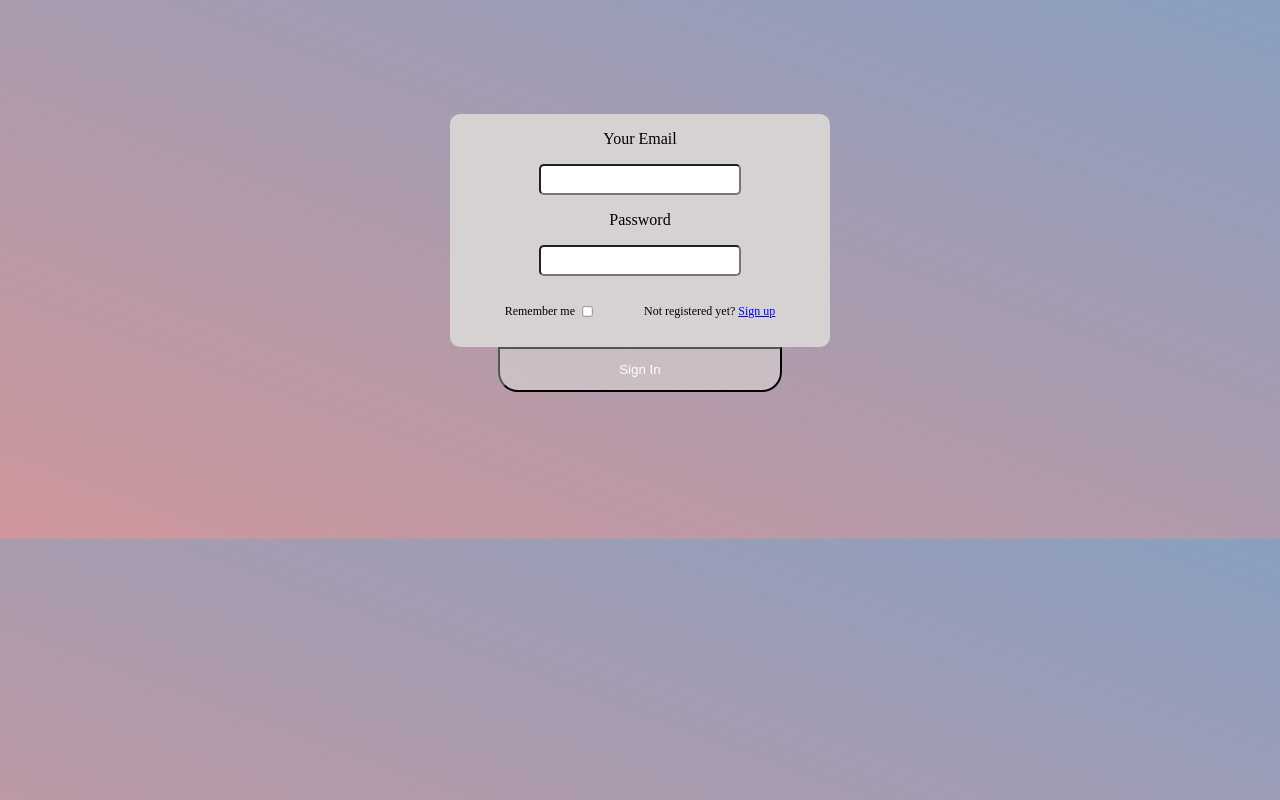
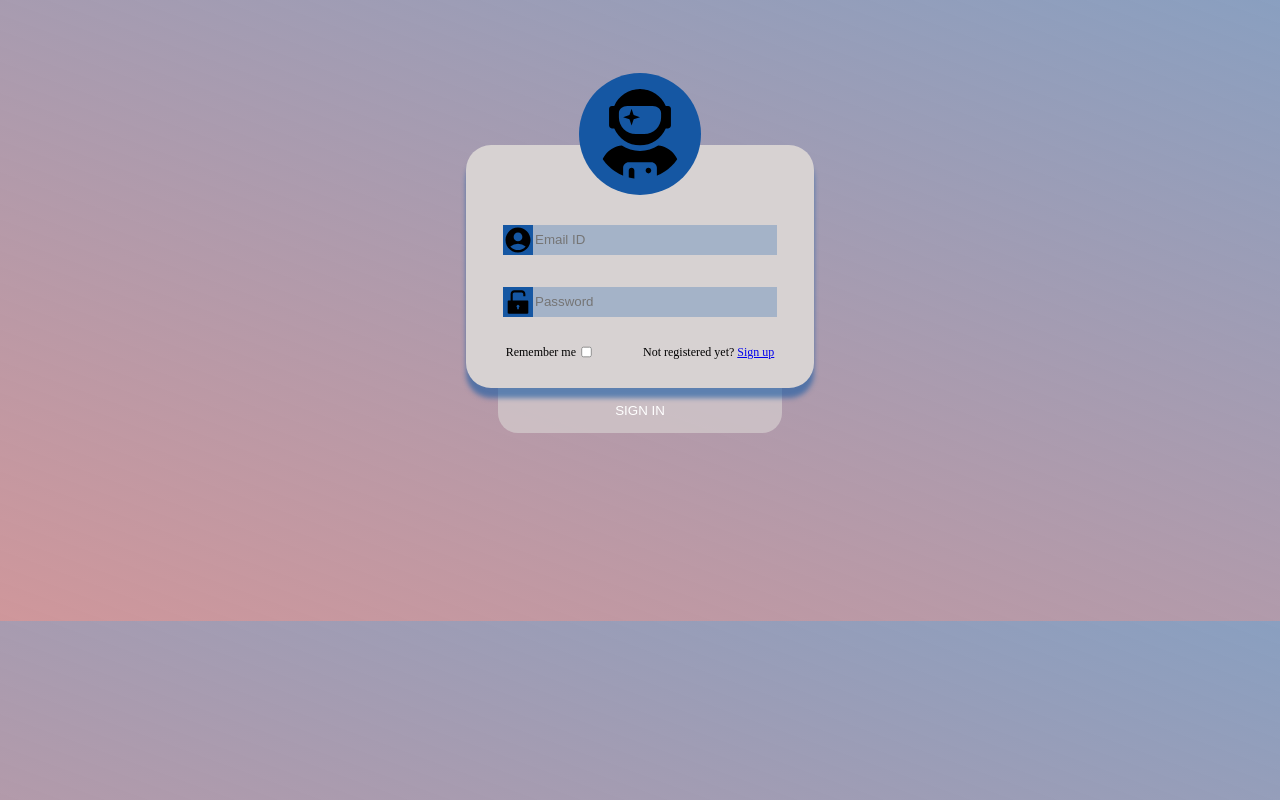
Before and after one commit to FlorianAutricque/exercise, a React (Vite) app in the folder 01 React form/: page / in a window 1280 px wide. Built offline with nearby package versions, Linux system fonts and the light colour scheme.

Commit message:
some styling

```diff
--- a/01 React form/package.json
+++ b/01 React form/package.json
@@ -12,6 +12,7 @@
   "dependencies": {
     "react": "^18.2.0",
     "react-dom": "^18.2.0",
+    "react-icons": "^4.11.0",
     "react-router-dom": "^6.16.0"
   },
   "devDependencies": {
--- a/01 React form/src/components/SignInForm.jsx
+++ b/01 React form/src/components/SignInForm.jsx
@@ -1,6 +1,10 @@
 import { Link } from "react-router-dom";
-import styles from "./Form.module.css";
+import styles from "./SignInForm.module.css";
 import { useState } from "react";
+
+import { MdAccountCircle } from "react-icons/md";
+import { AiFillUnlock } from "react-icons/ai";
+import { FaUserAstronaut } from "react-icons/fa";
 
 function SignInForm() {
   const [show, setShow] = useState(false);
@@ -14,24 +18,34 @@ function SignInForm() {
     <div>
       {show ? (
         <>
-          <div className={styles.secondaryContainer}>
+          <div className={styles.sucessMessageLogin}>
             <p>Welcome!</p>
-            <button onClick={handleShow}>Go back</button>
+            <button onClick={handleShow} className={styles.buttonGoBack}>
+              Go back
+            </button>
           </div>
         </>
       ) : (
         <div className={styles.mainContainer}>
+          <FaUserAstronaut size={90} className={styles.mainIcon} />
           <div className={styles.secondaryContainer}>
             <form className={styles.formContainer}>
-              <label htmlFor="email">Your Email</label>
-              <input type="email" required />
-
-              <label htmlFor="password">Password</label>
-              <input type="password" required />
+              <span>
+                <label htmlFor="email" className={styles.icons}>
+                  <MdAccountCircle size={30} />
+                </label>
+                <input type="email" placeholder="Email ID" required />
+              </span>
+              <span>
+                <label htmlFor="password" className={styles.icons}>
+                  <AiFillUnlock size={30} />
+                </label>
+                <input type="password" placeholder="Password" required />
+              </span>
             </form>
 
             <span>
-              <label>Remember me &nbsp;</label>
+              <label>Remember me </label>
               <input type="checkbox" />
               <p>Not registered yet?</p> &nbsp;
               <Link to="/signup">Sign up</Link>
@@ -42,7 +56,7 @@ function SignInForm() {
             onClick={handleShow}
             className={styles.signButton}
           >
-            Sign In
+            SIGN IN
           </button>
         </div>
       )}
--- a/01 React form/src/components/Form.module.css
+++ b/01 React form/src/components/SignInForm.module.css
@@ -10,14 +10,15 @@
 
 .secondaryContainer {
   background-color: rgb(215, 210, 210);
-  border-radius: 10px;
+  border-radius: 25px;
   padding: 1rem;
   display: flex;
   flex-direction: column;
   align-items: center;
   justify-content: center;
   gap: 1rem;
-  width: 55%;
+  width: 50%;
+  box-shadow: 0px 10px 5px #1557a39a;
 }
 
 .secondaryContainer span {
@@ -38,34 +39,28 @@
   display: flex;
   flex-direction: column;
   align-items: center;
-  gap: 1rem;
+  gap: 2rem;
   margin: auto;
   width: 70%;
+  margin-top: 4rem;
 }
 
-.errormessage {
-  color: red;
-  margin-top: 0;
-  margin-bottom: 0;
+.formContainer > span > input {
+  width: 15rem;
 }
 
-.successMessage {
-  position: fixed;
-  top: 50%;
-  left: 50%;
-  transform: translate(-50%, -50%);
-  color: black;
-  padding: 20px;
-  border: solid 1px black;
-  border-radius: 5px;
-  background-color: white;
+.icons {
+  background-color: #1557a3;
+  display: flex;
+  align-items: center;
+  justify-content: center;
 }
 
 input {
-  width: 80%;
-  margin: auto;
-  height: 25px;
-  border-radius: 5px;
+  height: 28px;
+  border: none;
+  background-color: #7495be82;
+  outline: none;
 }
 
 .signButton {
@@ -78,24 +73,55 @@ input {
   background-color: rgba(215, 210, 210, 0.653);
   color: white;
   cursor: pointer;
+  border: none;
+  outline: none;
 }
 
-/* .secondaryContainer {
-  text-align: center;
-  width: 30%;
-  border-radius: 10px;
-  box-shadow: 1px 1px 1px 1px rgba(0, 0, 0, 0.5);
+.signButton:hover {
+  transform: scale(1.02);
+  transition: 300ms;
+}
+
+.mainIcon {
+  background-color: #1557a3;
+  border-radius: 50%;
   padding: 1rem;
+  margin-bottom: -50px;
+  z-index: 1;
+}
+
+.sucessMessageLogin {
+  background-color: rgb(215, 210, 210);
+  border-radius: 25px;
+  padding: 1rem;
+  display: flex;
+  flex-direction: column;
+  align-items: center;
+  justify-content: center;
+  gap: 1rem;
+  width: 50%;
+
+  box-shadow: 0px 10px 5px #1557a39a;
+
   position: absolute;
   top: 50%;
   left: 50%;
   transform: translate(-50%, -50%);
-  background: rgb(215, 210, 210);
-} */
+}
 
-/* .formContainer {
-  display: flex;
-  flex-direction: column;
-  gap: 1rem;
-  margin: auto;
-} */
+.buttonGoBack {
+  width: 30%;
+  height: 45px;
+
+  background-color: #1557a39a;
+  border-radius: 10px;
+  color: white;
+  cursor: pointer;
+  border: none;
+  outline: none;
+}
+
+.buttonGoBack:hover {
+  transform: scale(1.02);
+  transition: 300ms;
+}
--- a/01 React form/src/components/SignUpForm.jsx
+++ b/01 React form/src/components/SignUpForm.jsx
@@ -1,5 +1,5 @@
 import { Link, useNavigate } from "react-router-dom";
-import styles from "./Form.module.css";
+import styles from "./SignUpForm.module.css";
 import { useEffect, useState } from "react";
 
 function SignUpForm() {
--- /dev/null
+++ b/01 React form/src/components/SignUpForm.module.css
@@ -0,0 +1,40 @@
+.errormessage {
+  color: red;
+  margin-top: 0;
+  margin-bottom: 0;
+}
+
+.successMessage {
+  position: fixed;
+  top: 50%;
+  left: 50%;
+  transform: translate(-50%, -50%);
+  color: black;
+  padding: 20px;
+  border: solid 1px black;
+  border-radius: 5px;
+  background-color: white;
+}
+
+.secondaryContainer {
+  background-color: rgb(215, 210, 210);
+  border-radius: 25px;
+  padding: 1rem;
+  display: flex;
+  flex-direction: column;
+  align-items: center;
+  justify-content: center;
+  gap: 1rem;
+  width: 50%;
+  box-shadow: 0px 10px 5px #1557a39a;
+}
+
+.formContainer {
+  display: flex;
+  flex-direction: column;
+  align-items: center;
+  gap: 2rem;
+  margin: auto;
+  width: 70%;
+  margin-top: 4rem;
+}
```
Also changed, not shown: 1 other file (tests, documents, lock files or other folders).
